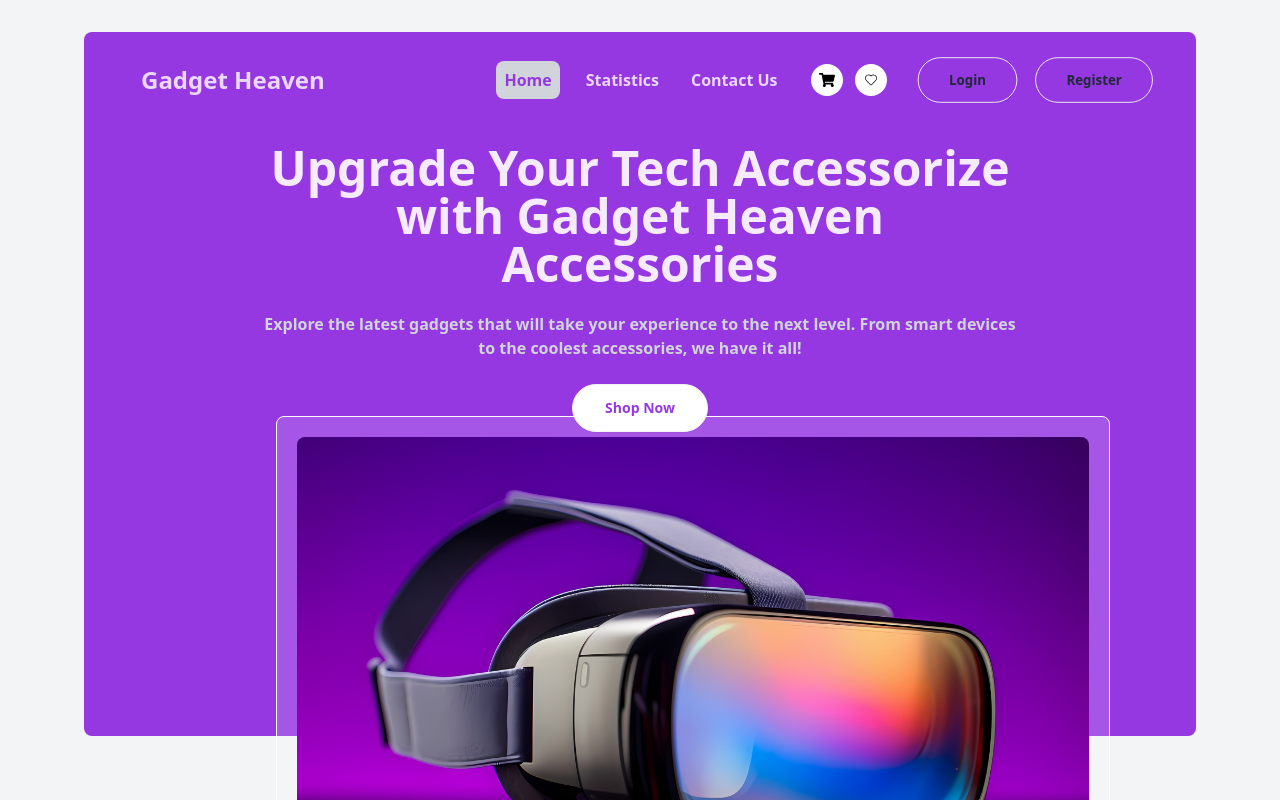
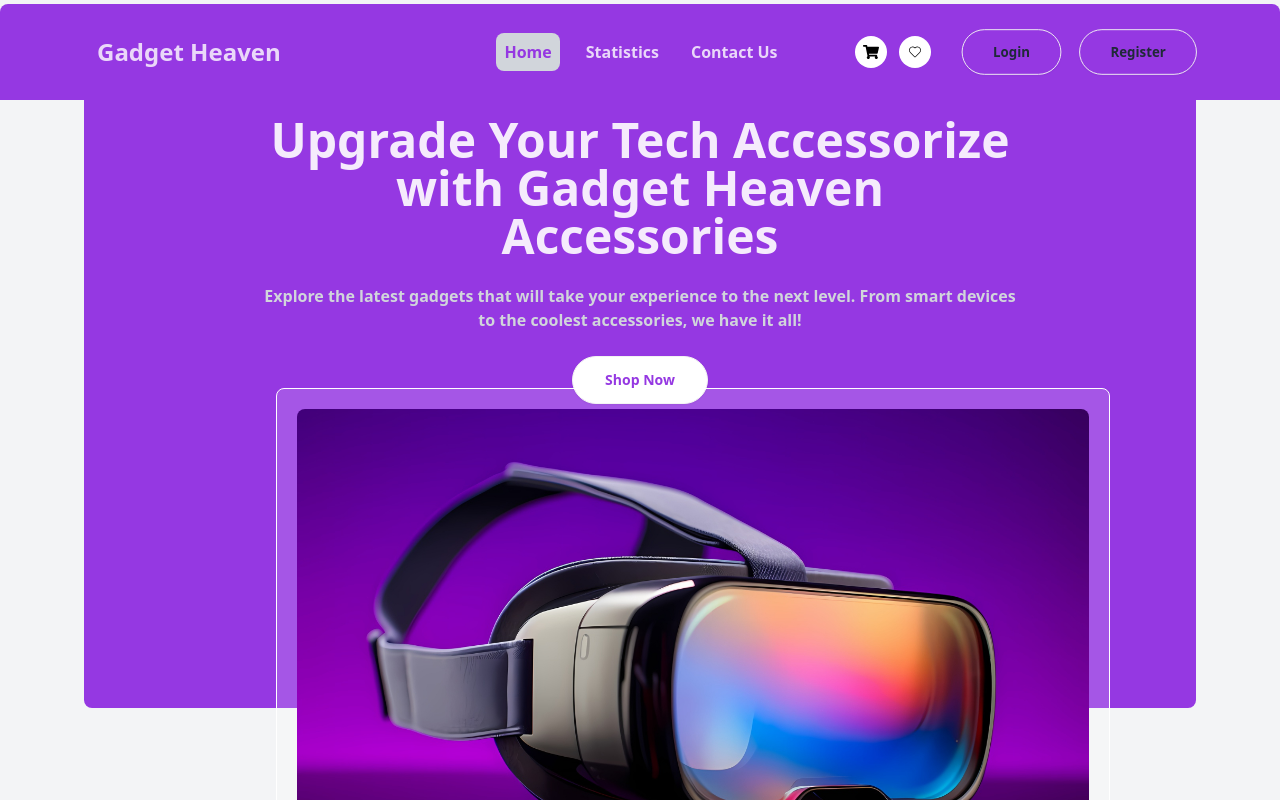
Before and after one commit to MITHU9/gadget-heaven, a React (Vite) app: page / in a window 1280 px wide. Shown: the top 800 px of the page. Built offline with nearby package versions, Linux system fonts and the light colour scheme; no server answers.

Commit message:
fixed some issue

```diff
--- a/src/App.jsx
+++ b/src/App.jsx
@@ -25,7 +25,9 @@ function App() {
             } px-2 md:px-5`}
           >
             <Navbar />
-            <Outlet />
+            <main className="mt-[76px]">
+              <Outlet />
+            </main>
           </div>
           <Footer />
         </div>
--- a/src/components/ProductDetailsCard.jsx
+++ b/src/components/ProductDetailsCard.jsx
@@ -172,7 +172,7 @@ const ProductDetailsCard = (props = {}) => {
                 ${
                   wishList.includes(details.product_id)
                     ? "disabled:opacity-50 bg-gray-600 cursor-not-allowed text-white"
-                    : "bg-white text-black"
+                    : "bg-white text-black hover:bg-gray-200"
                 }
                  border p-2 rounded-full text-lg`}
             >
--- a/src/components/navbar/Navbar.jsx
+++ b/src/components/navbar/Navbar.jsx
@@ -52,8 +52,9 @@ const Navbar = () => {
   //console.log(user);
 
   return (
+    <nav className="w-full md:w-[90vw] mx-auto lg:px-20">
       <div
-      className={`navbar mt-2 py-6 ${
+        className={`navbar mt-1 py-6 ${
           location.pathname == "/" ||
           location.pathname == "/home/Laptops" ||
           location.pathname == "/home/SmartPhone" ||
@@ -61,8 +62,8 @@ const Navbar = () => {
           location.pathname == "/home/Accessories" ||
           location.pathname == "/home/MacBook"
             ? "bg-primary  text-white/80"
-          : "w-full md:w-[90vw] mx-auto lg:px-20 "
-      }  rounded-lg rounded-bl-none rounded-br-none md:px-10`}
+            : ""
+        }  rounded-lg rounded-bl-none rounded-br-none md:px-10 fixed top-0 z-10 left-0 lg:px-20`}
       >
         <div className="navbar-start">
           <div className="dropdown">
@@ -268,6 +269,7 @@ const Navbar = () => {
           </div>
         </div>
       </div>
+    </nav>
   );
 };
 export default Navbar;
```
Lines whose indentation alone changed are shown as unchanged.
